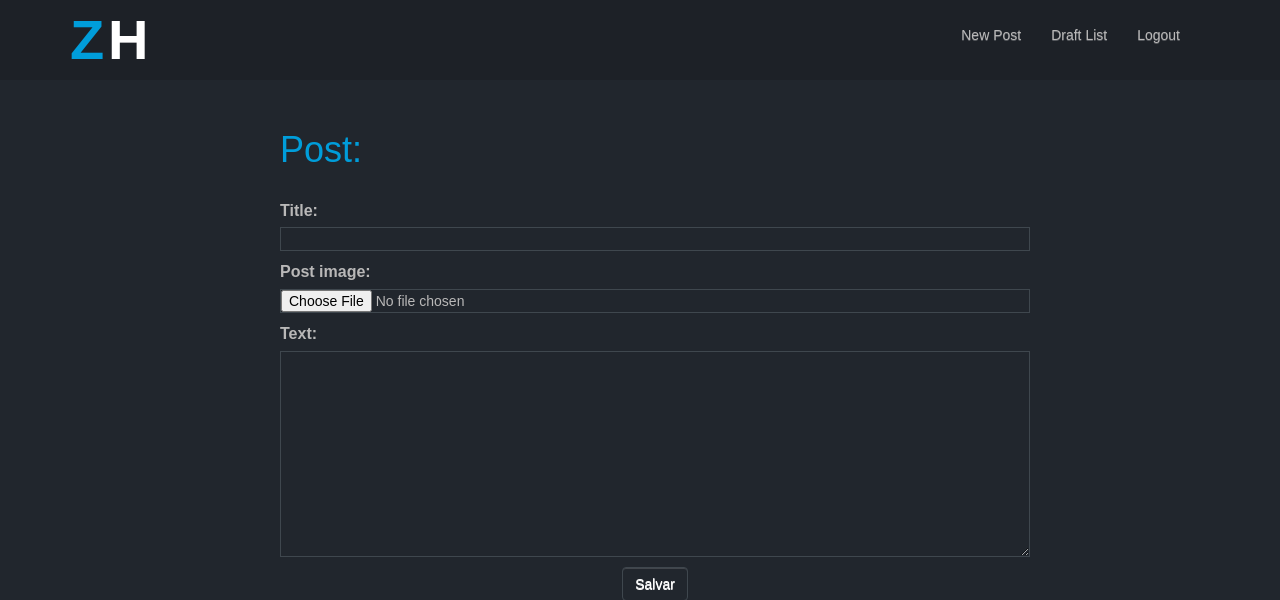
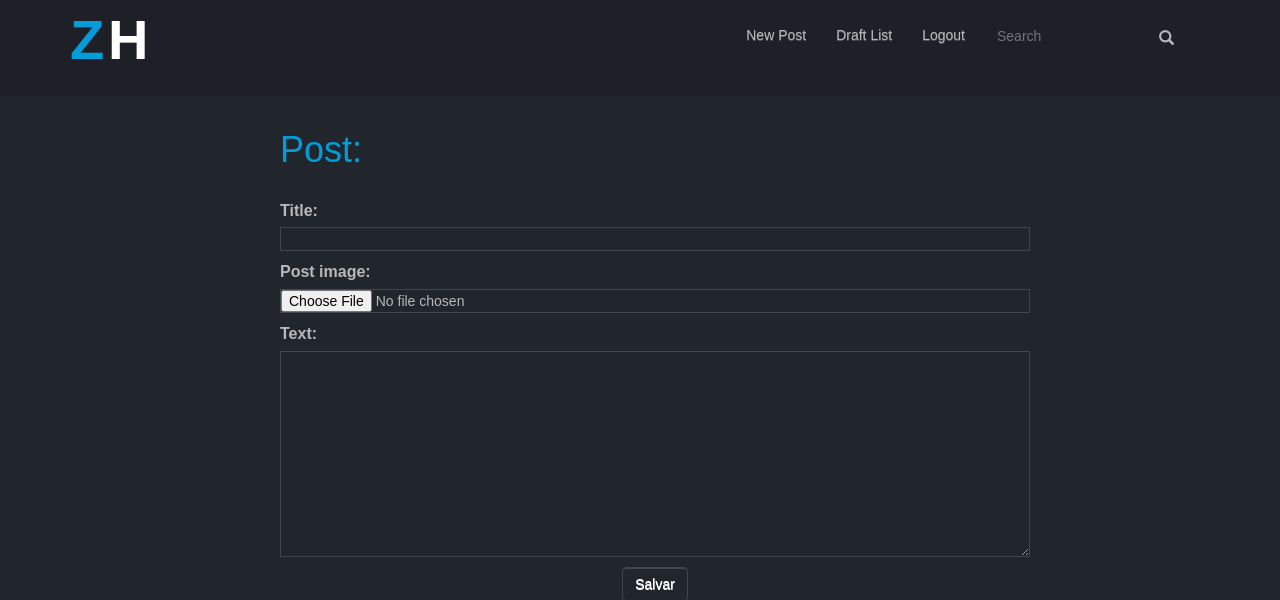
Before and after one commit to mayronH/my-first-djangoproject, a Django app: page /post/new in a window 1280 px wide. Shown: the top 600 px of the page. Run offline with Django 3.2, Linux system fonts and the light colour scheme; the visitor is signed in with stand-in values (Sample User, id 1); some libraries are stand-ins or nearby versions.

Commit message:
adicionando formulario de busca

```diff
--- a/blog/static/css/blog.css
+++ b/blog/static/css/blog.css
@@ -182,6 +182,29 @@ textarea {
     margin-bottom: 25px;
 }
 
+#searchForm{
+    margin-top: 10px;
+}
+
+#searchForm input{
+    border: #3f474e;
+    background: none;
+    color: #fff;
+}
+
+.btn-search{
+    position: absolute;
+    height: 25px;
+    right: 15;
+    background: none;
+    border: none;
+}
+
+.btn-search span{
+    font-size: 15;
+    color: #b9b8b8;
+}
+
 @media only screen and (max-width: 767px){
     header{
         display: block;
--- a/blog/templates/blog/base.html
+++ b/blog/templates/blog/base.html
@@ -51,6 +51,12 @@
                                         Login
                                     </a></li>
                                 {% endif %}
+                                <li><a><form id="searchForm" action="{% url 'post_search' %}" method="GET">
+                                    <input type="text" name="search" placeholder="Search">
+                                    <button class="btn-search" type="submit">
+                                        <span class="glyphicon glyphicon-search"></span>
+                                    </button>
+                                </form></a></li>
                             </ul>
                         </div>
                     </nav>
--- a/blog/urls.py
+++ b/blog/urls.py
@@ -12,5 +12,5 @@ urlpatterns = [
     path('post/<int:pk>/comment/', views.add_comment_to_post, name='add_comment_to_post'),
     path('comment/<int:pk>/approve/', views.comment_approve, name='comment_approve'),
     path('comment/<int:pk>/remove/', views.comment_remove, name='comment_remove'),
-    path('post/search', views.post_filter, name="filter"),
+    path('post/search/', views.post_search, name='post_search'),
 ]
--- a/blog/views.py
+++ b/blog/views.py
@@ -4,7 +4,7 @@ from .models import Post, Comment
 from .form import PostForm, CommentForm
 from django.shortcuts import redirect
 from django.contrib.auth.decorators import login_required
-from .filters import PostFilter
+from django.db.models import Q
 
 # Create your views here.
 
@@ -88,6 +88,8 @@ def comment_remove(request,pk):
     comment.delete()
     return redirect('post_detail', pk=comment.post.pk)
 
-def post_filter(request):
-    filter = PostFilter(request.GET, queryset=Post.objects.all())
-    return render(request, 'blog/filter.html', {'filter': filter})
+def post_search(request):
+    query = request.GET.get('search')
+    posts = Post.objects.filter(
+        Q(title__icontains=query) | Q(text__icontains=query))
+    return render(request, 'blog/post_list.html', {'posts' : posts})
--- a/mysite/settings.py
+++ b/mysite/settings.py
@@ -37,7 +37,6 @@ INSTALLED_APPS = [
     'django.contrib.sessions',
     'django.contrib.messages',
     'django.contrib.staticfiles',
-    'django_filters',
     'blog',
 ]
 
```
Also changed, not shown: blog/filters.py (deleted, +0 -8 lines), readme.md.
